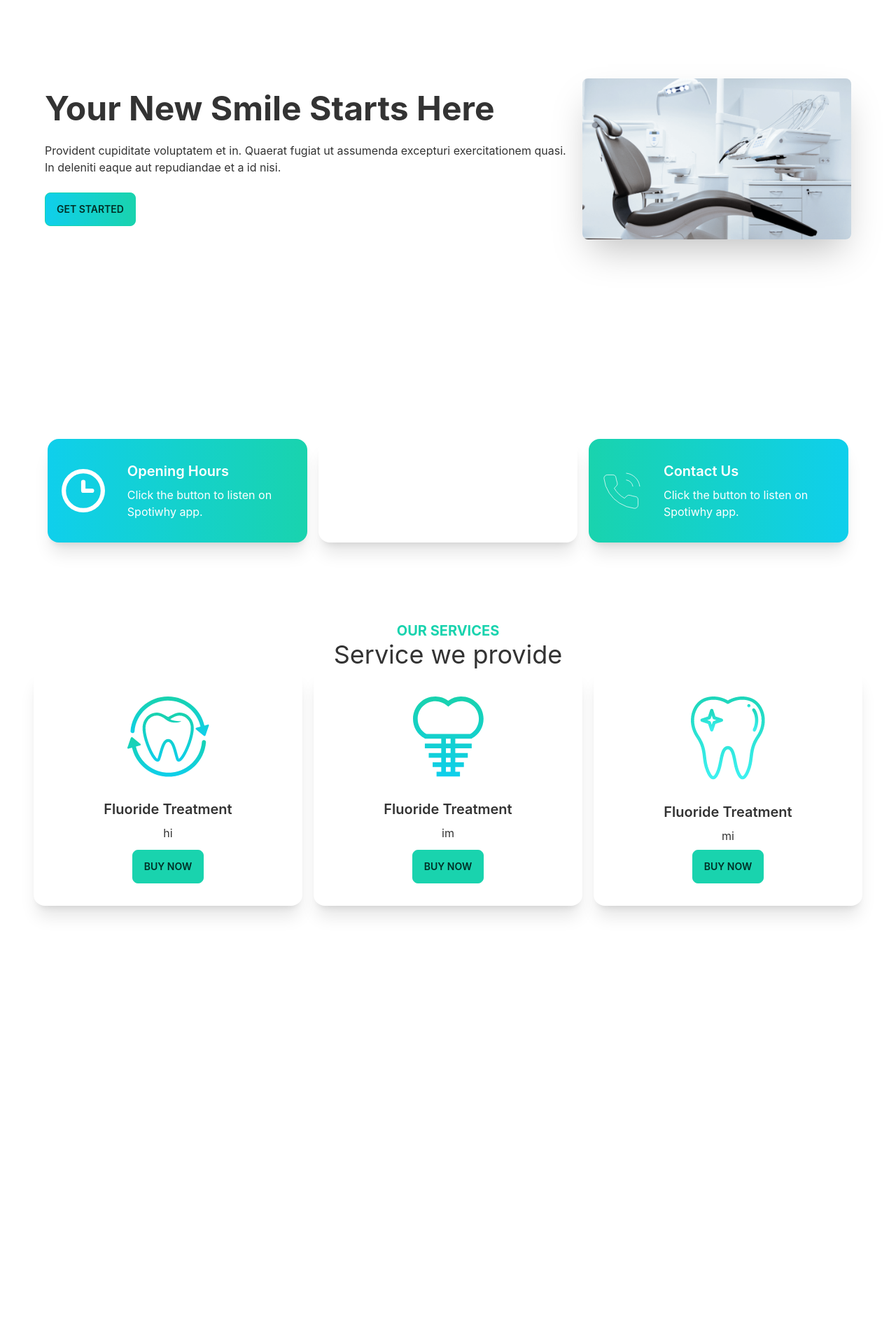
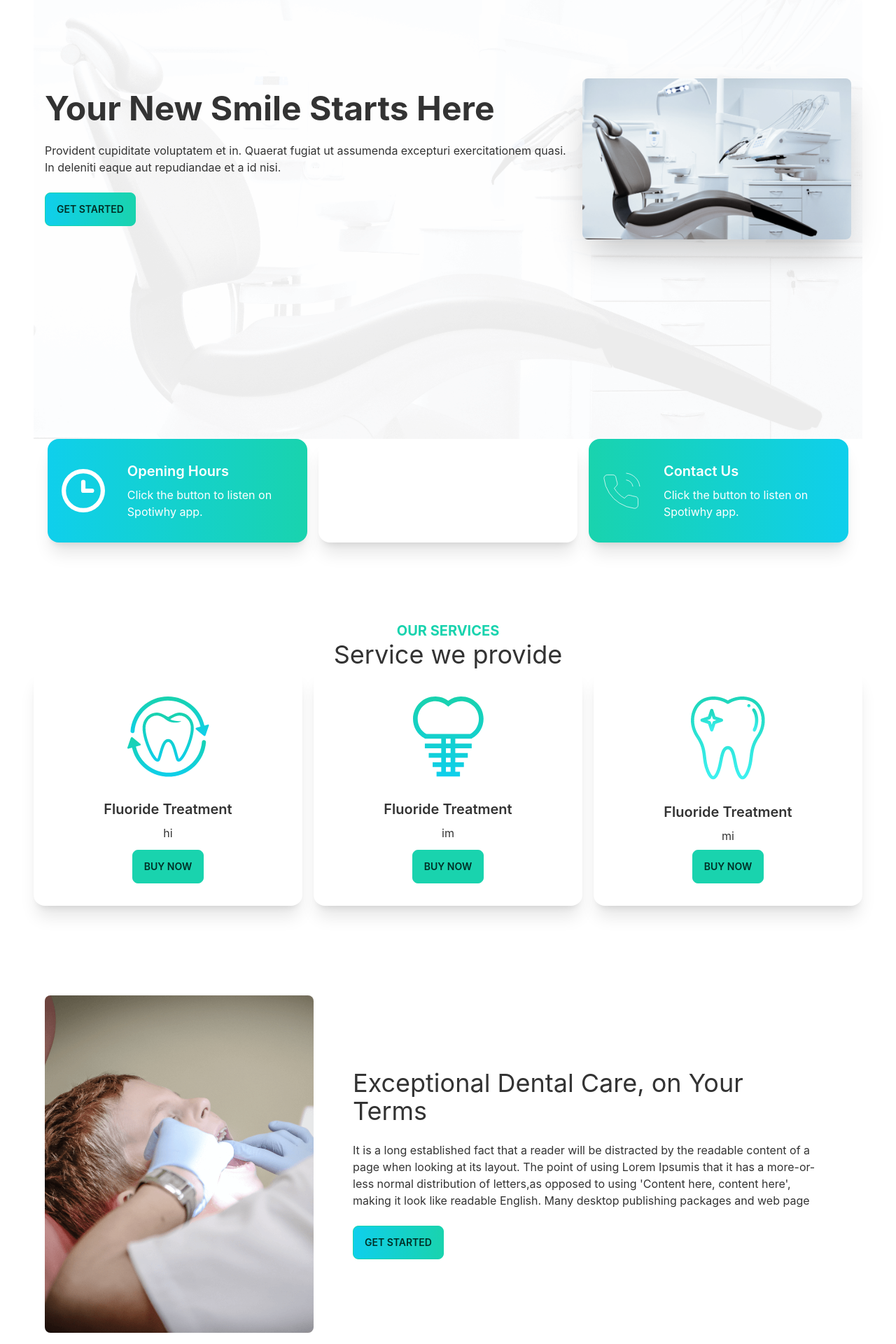
Before and after one commit to writerowson/doctors-portal-client, a React (Create React App) app: page / in a window 1280 px wide. Shown: the part 237-2157 px from the top of the page at 70% size. Before the commit the page ends 1643 px from the top, so only its background shows below. Built offline with nearby package versions, Linux system fonts and the light colour scheme.

Commit message:
treatment

```diff
--- /dev/null
+++ b/src/pages/HomePage/AnotherService.js
@@ -0,0 +1,20 @@
+import React from 'react';
+import treatment from '../../images/treatment.png'
+
+const AnotherService = () => {
+    return (
+        <div className="hero">
+            <div className='hero-content flex-col lg:flex-row'>
+                <img className='max-w-sm rounded-lg' src={treatment} alt="treatment" />
+                <div class='px-10 '>
+                    <h2 className='text-4xl'>Exceptional Dental Care, on Your Terms</h2>
+                    <p className="py-6">It is a long established fact that a reader will be distracted by the readable content of a page when looking at its layout. The point of using Lorem Ipsumis that it has a more-or-less normal distribution of letters,as opposed to using 'Content here, content here', making it look like readable English. Many desktop publishing packages and web page</p>
+                    <button className='btn btn-primary bg-gradient-to-r text-light from-secondary to-primary '>Get Started </button>
+                </div>
+            </div>
+        </div>
+
+    );
+};
+
+export default AnotherService;
--- /dev/null
+++ b/src/pages/HomePage/Doctor.js
@@ -0,0 +1,11 @@
+import React from 'react';
+
+const Doctor = () => {
+    return (
+        <div>
+
+        </div>
+    );
+};
+
+export default Doctor;
--- a/src/pages/HomePage/Home.js
+++ b/src/pages/HomePage/Home.js
@@ -3,14 +3,21 @@ import Banner from './Banner';
 
 import Info from './Info/Info';
 import Services from './Services';
-
+import bgImage from '../../images/bg.png';
+import AnotherService from './AnotherService';
 const Home = () => {
     return (
         <div className='px-12'>
+            <div style={{
+                backgroundImage: `url(${bgImage})`,
+                backgroundSize: "cover",
+            }}>
 
-            <Banner></Banner>
+                <Banner></Banner>
+            </div>
             <Info></Info>
             <Services></Services>
+            <AnotherService></AnotherService>
 
         </div >
     );
```
Also changed, not shown: src/pages/HomePage/Banner.js (+2 -5 lines).
